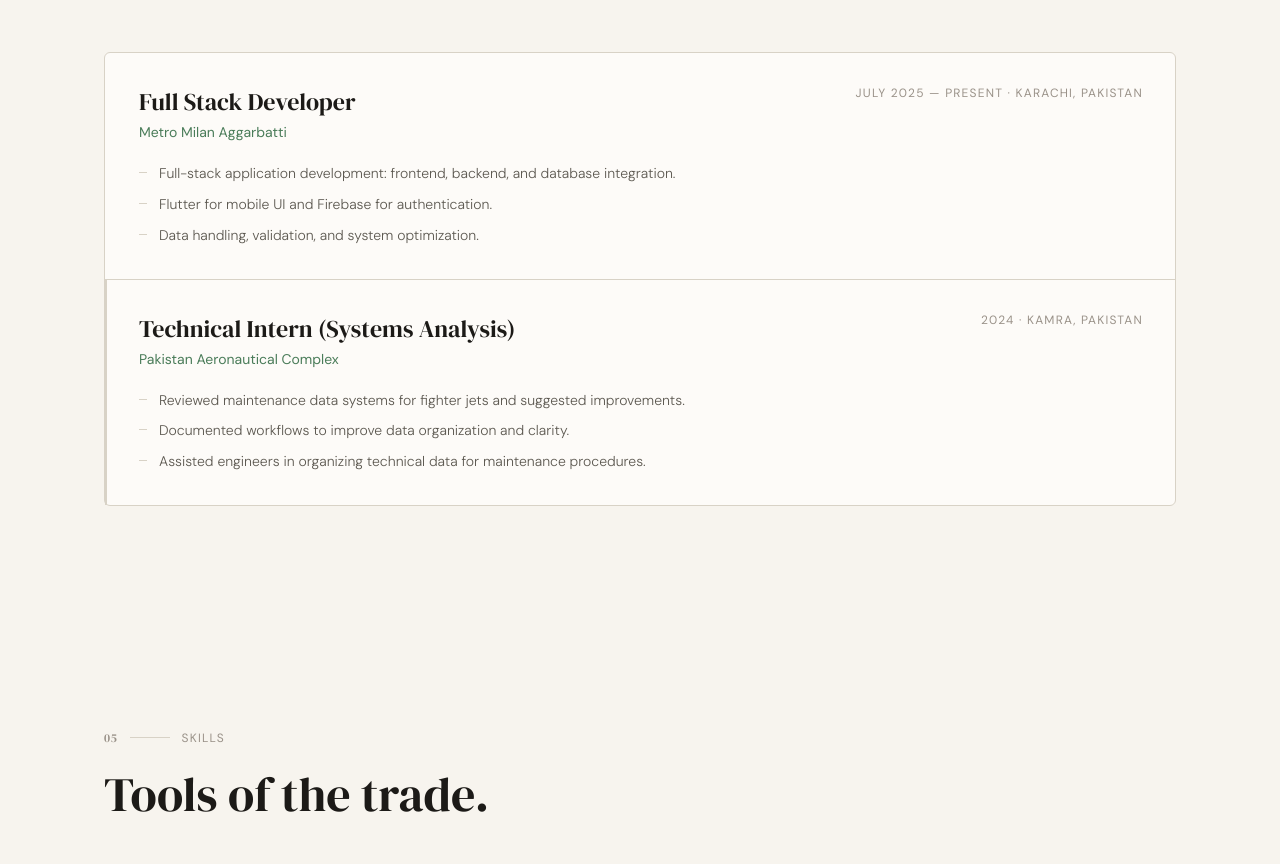
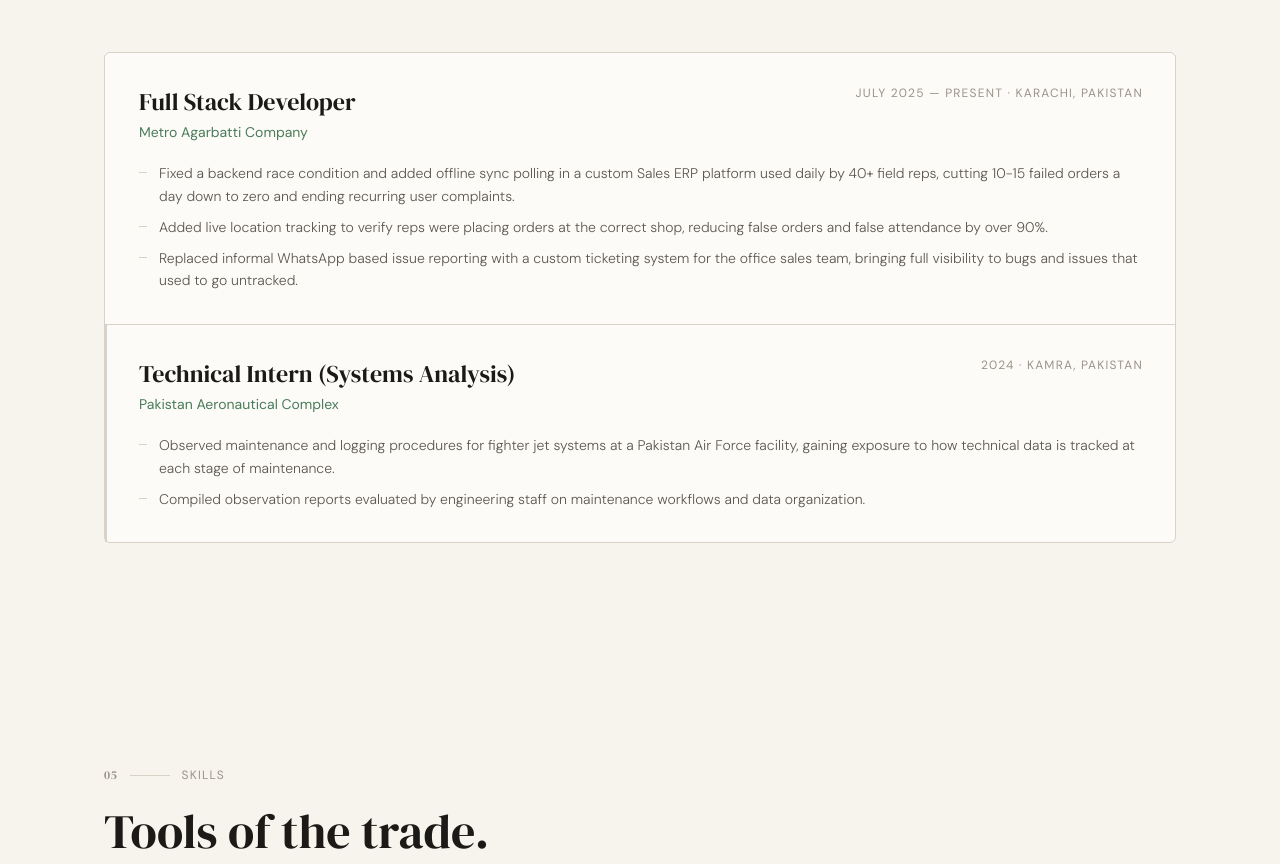
Before and after one commit to Aliyan008/Aliyan-Azam, a React (Vite) app: page / in a window 1280 px wide. Shown: the part 3064-3928 px from the top of the page. Built offline with nearby package versions, Linux system fonts and the light colour scheme.

Commit message:
experience fixed

```diff
--- a/src/components/Experience.jsx
+++ b/src/components/Experience.jsx
@@ -4,14 +4,14 @@
 
 const experience = [
   {
-    company: 'Metro Milan Aggarbatti',
+    company: 'Metro Agarbatti Company',
     role: 'Full Stack Developer',
     period: 'July 2025 — Present',
     location: 'Karachi, Pakistan',
     points: [
-      'Full-stack application development: frontend, backend, and database integration.',
-      'Flutter for mobile UI and Firebase for authentication.',
-      'Data handling, validation, and system optimization.',
+      'Fixed a backend race condition and added offline sync polling in a custom Sales ERP platform used daily by 40+ field reps, cutting 10-15 failed orders a day down to zero and ending recurring user complaints.',
+      'Added live location tracking to verify reps were placing orders at the correct shop, reducing false orders and false attendance by over 90%.',
+      'Replaced informal WhatsApp based issue reporting with a custom ticketing system for the office sales team, bringing full visibility to bugs and issues that used to go untracked.',
     ],
   },
   {
@@ -20,9 +20,8 @@
     period: '2024',
     location: 'Kamra, Pakistan',
     points: [
-      'Reviewed maintenance data systems for fighter jets and suggested improvements.',
-      'Documented workflows to improve data organization and clarity.',
-      'Assisted engineers in organizing technical data for maintenance procedures.',
+      'Observed maintenance and logging procedures for fighter jet systems at a Pakistan Air Force facility, gaining exposure to how technical data is tracked at each stage of maintenance.',
+      'Compiled observation reports evaluated by engineering staff on maintenance workflows and data organization.',
     ],
   },
 ];
```
